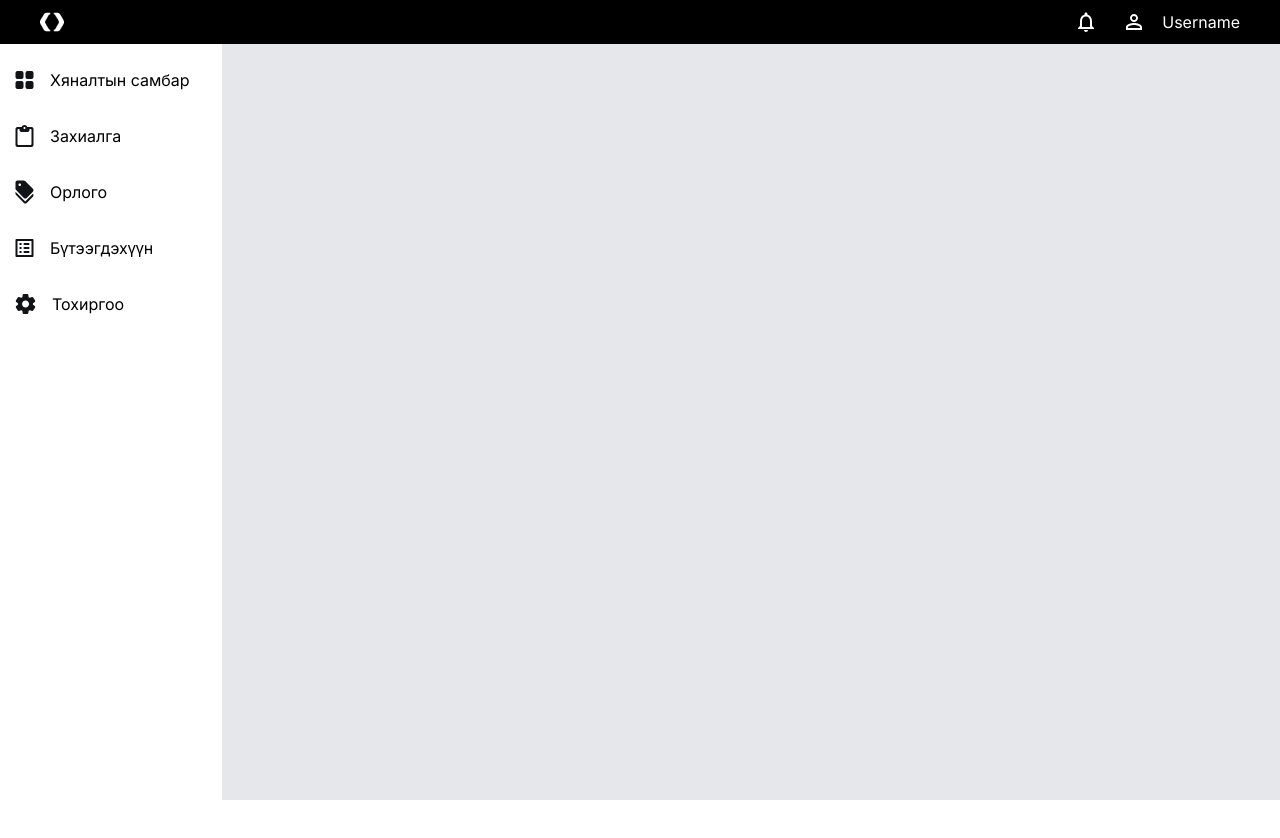
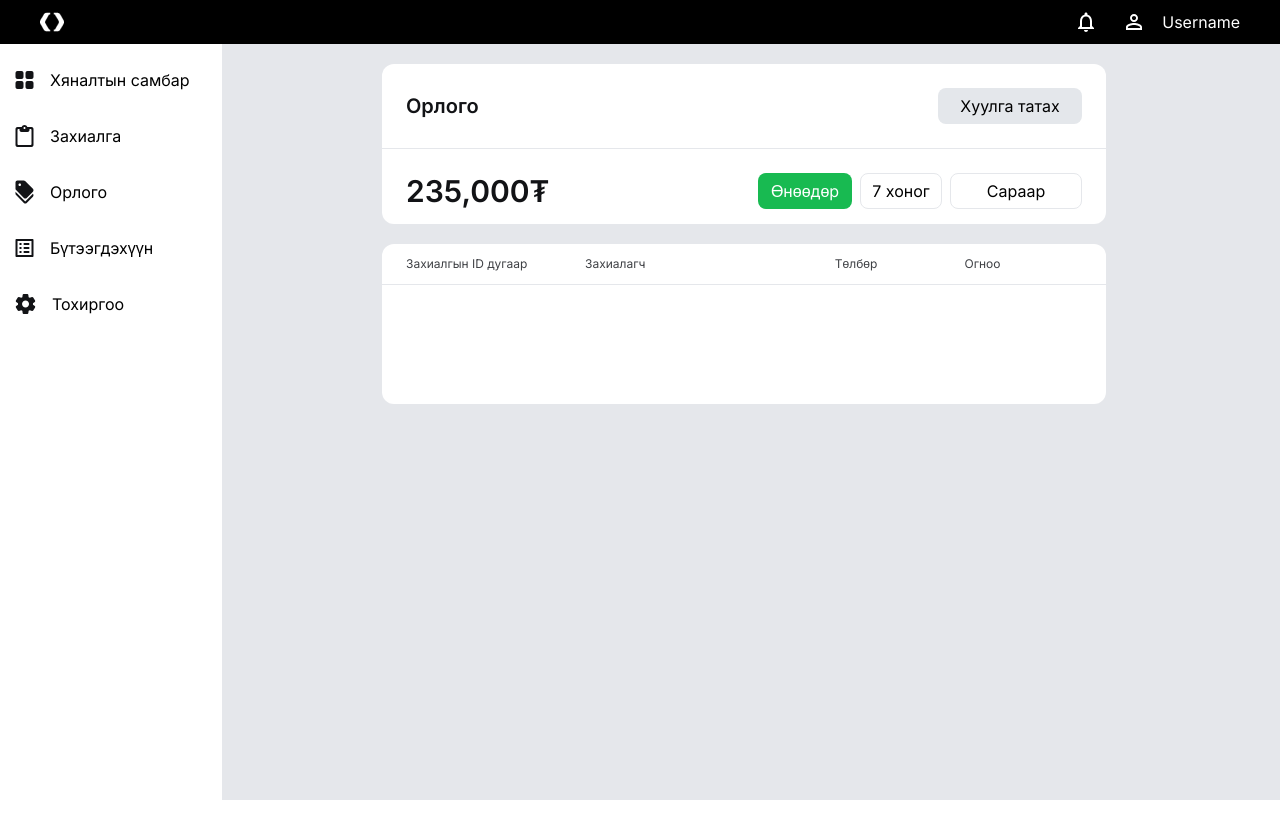
Before and after one commit to LP23-1A/E-Commerce-Team-3, a Next.js app in the folder frontend/: page /income in a window 1280 px wide. Shown: the top 838 px of the page. Built offline with nearby package versions, Linux system fonts and the light colour scheme.

Commit message:
income front

```diff
--- a/frontend/src/app/income/page.tsx
+++ b/frontend/src/app/income/page.tsx
@@ -5,8 +5,37 @@ const Income = () => {
     return(
         <div  className="w-screen h-screen bg-gray-200 justify-center items-center">
             <Navbar/>
-            <div>
+            <div className="flex">
                  <Sidebar/>
+                <div className="flex flex-col items-center mt-5 ml-40">
+                    <div className="bg-white w-[724px] h-[160px] rounded-xl">
+                        <div className="flex justify-between p-6 border-b-[1px] items-center">
+                            <h2 className="text-xl font-semibold text-[#121316]">Орлого</h2>
+                            <button className="w-[144px] h-[36px] rounded-lg bg-[#E4E7EB]">Хуулга татах</button>
+                        </div>
+                        <div className="flex justify-between p-6 items-center">
+                            <h2 className="text-3xl font-semibold text-[#121316]">235,000₮</h2>
+                            <div className="flex gap-2">
+                                <button className="text-white bg-[#18BA51] w-[94px] h-[36px] rounded-lg">Өнөөдөр</button>
+                                <button className="w-[82px] h-[36px] rounded-lg border-[1px]">7 хоног</button>
+                                <button className="w-[132px] h-[36px] rounded-lg border-[1px]">Сараар</button>
+                            </div>
+                        </div>
+                    </div>
+                    <div className="flex flex-col items-center mt-5 ">
+                       <div className="bg-white w-[724px] h-[160px] rounded-xl">
+                            <div className="flex py-3 px-6 border-b-[1px] items-center">
+                                <p className="text-xs font-normal text-[#3F4145] w-[169px]">Захиалгын ID дугаар</p>
+                                <p className="text-xs font-normal text-[#3F4145] w-[268px] px-6">Захиалагч</p>
+                                <p className="text-xs font-normal text-[#3F4145] w-[137px] px-6">Төлбөр</p>
+                                <p className="text-xs font-normal text-[#3F4145] w-[150px] px-6">Огноо</p>
+                            </div>
+                            <div>
+
+                            </div>
+                       </div>
+                    </div>
+                </div>
             </div>
         </div>
     )
```
Also changed, not shown: frontend/src/app/dashboard/page.tsx (+0 -23 lines).
